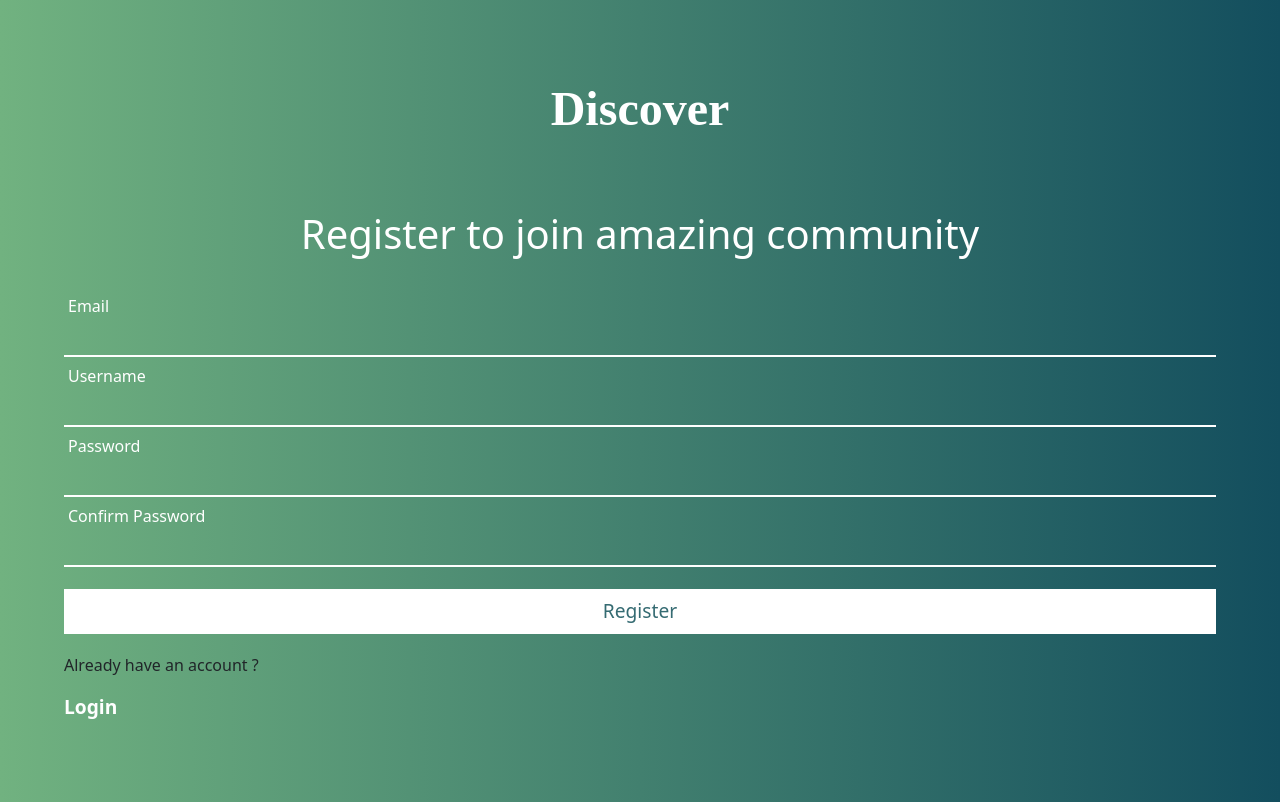
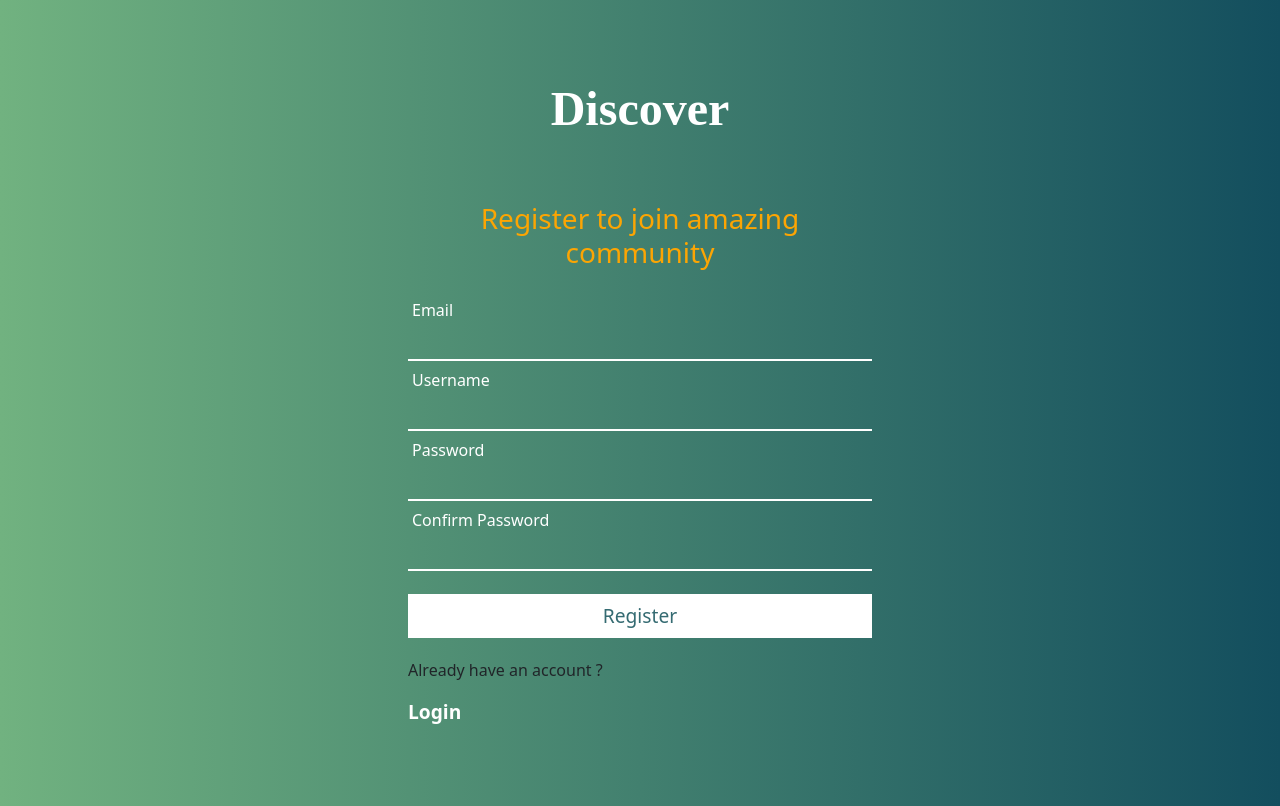
Before and after one commit to Racheal777/Discover-Accra, a React (Create React App) app: page /signup in a window 1280 px wide. Built offline with nearby package versions, Linux system fonts and the light colour scheme.

Commit message:
styled the forms

```diff
--- a/src/Auth/Login.jsx
+++ b/src/Auth/Login.jsx
@@ -13,10 +13,10 @@ const [ password, setPassword ] = useState('')
   return (
     <div className='md:container md:mx-auto form'>
 
-      <section className='center'>
+      <section className='center sm:container'>
 
       <h2>Discover</h2>
-      <form className='forms'>
+      <form className='forms sm:container w-full md:w-2/4'>
         {/* <div>
           <h1>Login</h1>
         </div> */}
--- a/src/Auth/Signup.jsx
+++ b/src/Auth/Signup.jsx
@@ -10,12 +10,12 @@ const [ confirmpassword, setConfirmpassword ] = useState('')
     return (
         <div className='md:container md:mx-auto form'>
 
-      <section className='center'>
+      <section className='center sm:container '>
 
       <h2>Discover</h2>
-      <form className='forms md:mx-auto'>
+      <form className='forms sm:container w-full md:w-2/4'>
         <div>
-          <h1>Register to join amazing community</h1>
+          <h3>Register to join amazing community</h3>
         </div>
         <div className='form-input'>
         <label>Email</label>
--- a/src/Pages/Homepage.jsx
+++ b/src/Pages/Homepage.jsx
@@ -6,14 +6,17 @@ import Navbarr from "../Components/Navbar";
 
 const Homepage = () => {
   return (
-    <div className="md:container bg-image">
+    <div className="md: bg-image">
+      <section className=" md: bg-text">
 
 
-      <div className="bg-text  ">
+
+
+      <div className="">
 
           <Navbarr/>
 
-        <h1 className="text md:text-base">EXPLORE THE CITY</h1>
+        {/* <h1 className="text md:text-base">EXPLORE THE CITY</h1> */}
 
         <div className="bg-btn">
             <h3>Discover beautiful </h3>
@@ -37,6 +40,7 @@ const Homepage = () => {
 
         </div>
       </div>
+      </section>
     </div>
   );
 };
--- a/src/css/forms.css
+++ b/src/css/forms.css
@@ -1,7 +1,7 @@
 
 
 .center{
-    min-width: 40vw;
+    /* min-width: 40vw; */
     margin: auto;
     /* font-family: 'Franklin Gothic Medium', 'Arial Narrow', Arial, sans-serif; */
 
@@ -38,10 +38,10 @@ border-radius: 10px;
 border: 1px solid rgba(139, 138, 138, 0.898); */
 }
 
-.forms h1{
+.forms h3{
     text-align: center;
     padding: 0.6em;
-    color: white;
+    color: rgb(252, 165, 3);
 }
 
 .form-input input{
```
